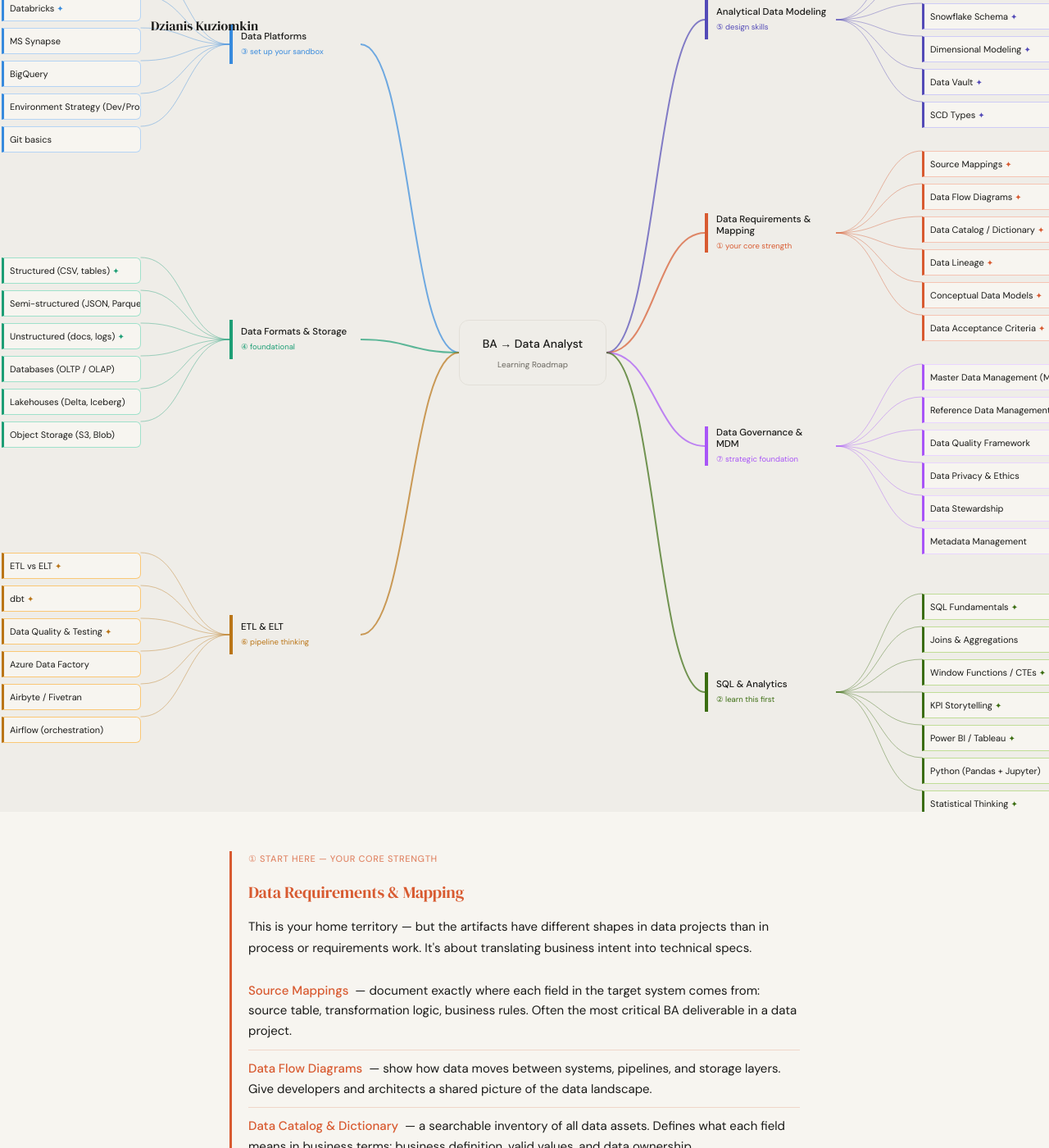
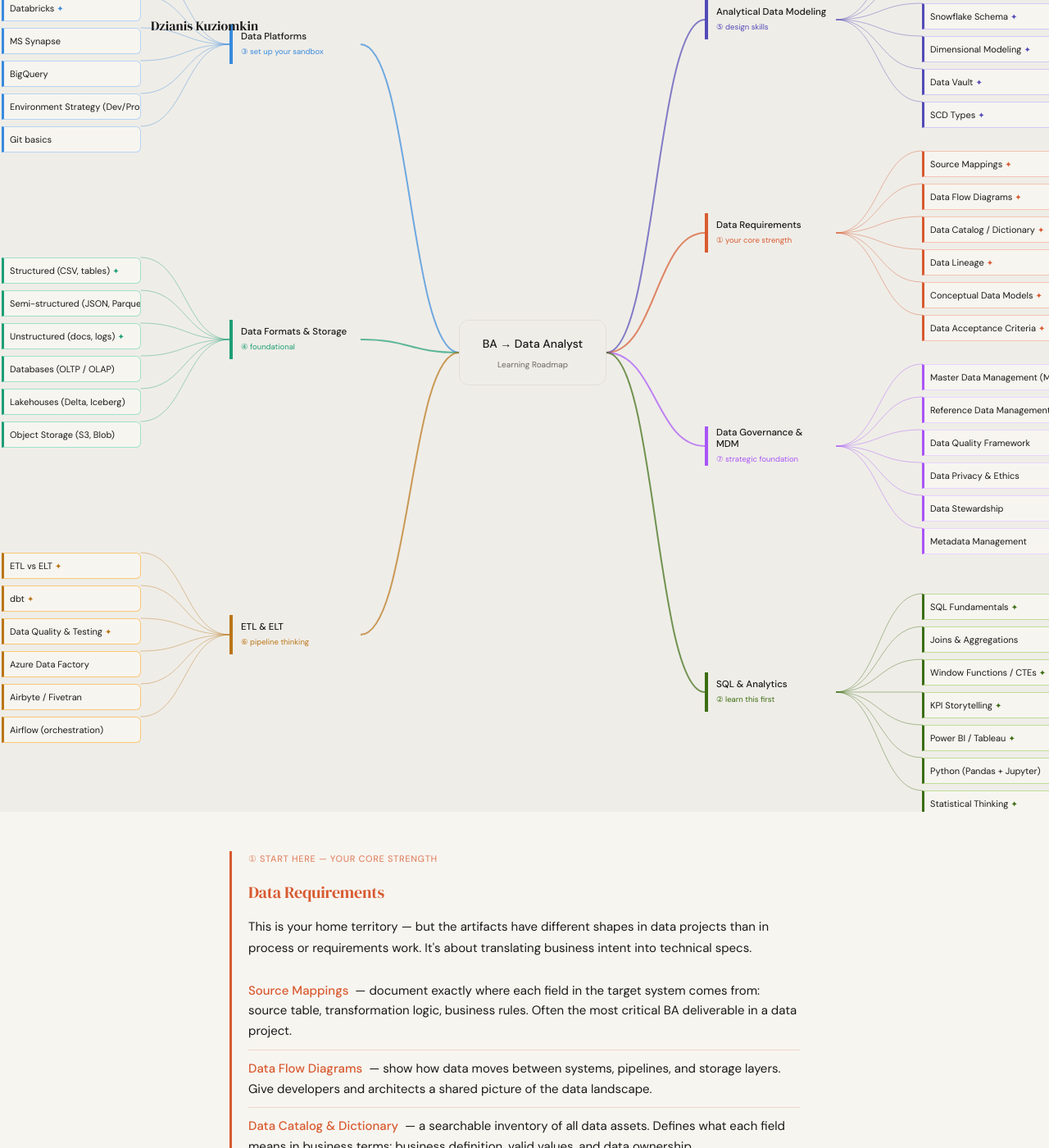
Before and after one commit to Kuziomkin/dzianiskuziomkin_landing, a Jekyll site: the page ba-to-data.html, which Jekyll copies as it is, in a window 1280 px wide and 1400 px high, scrolled down 406 px. Shown: the whole window at 82% size. Built offline with Jekyll 4.4.1, drawn with Linux system fonts in a browser that asks for light colours.

Commit message:
Adjusted diagram

```diff
--- a/ba-to-data.html
+++ b/ba-to-data.html
@@ -273,7 +273,8 @@
         <div class="guide-header">
             <a href="/" class="back-link">← Back</a>
             <h1>From Business Analyst to Business Data Analyst: Skills Roadmap</h1>
-            <p>Seven areas Business Analysts need to cover to transition into data analysis roles, organized by suggested
+            <p>Seven areas Business Analysts need to cover to transition into data analysis roles, organized by
+                suggested
                 learning priority. ✦ marks items added beyond the core list.</p>
         </div>
 
@@ -370,7 +371,7 @@
 
                 <!-- Data Requirements & Mapping -->
                 <div class="mn" style="left:860px;top:380px;border-left:4px solid #D85A30;">
-                    <span class="mn-t">Data Requirements &amp; Mapping</span>
+                    <span class="mn-t">Data Requirements</span>
                     <span class="mn-b" style="color:#D85A30;">① your core strength</span>
                 </div>
                 <div class="sn" style="left:1125px;top:304px;border:0.5px solid #F5C4B3;border-left:3px solid #D85A30;">
@@ -417,11 +418,14 @@
                     Window Functions / CTEs<span class="sp" style="color:#3B6D11;">✦</span></div>
                 <div class="sn" style="left:1125px;top:964px;border:0.5px solid #C0DD97;border-left:3px solid #3B6D11;">
                     KPI Storytelling<span class="sp" style="color:#3B6D11;">✦</span></div>
-                <div class="sn" style="left:1125px;top:1004px;border:0.5px solid #C0DD97;border-left:3px solid #3B6D11;">
+                <div class="sn"
+                    style="left:1125px;top:1004px;border:0.5px solid #C0DD97;border-left:3px solid #3B6D11;">
                     Power BI / Tableau<span class="sp" style="color:#3B6D11;">✦</span></div>
-                <div class="sn" style="left:1125px;top:1044px;border:0.5px solid #C0DD97;border-left:3px solid #3B6D11;">
+                <div class="sn"
+                    style="left:1125px;top:1044px;border:0.5px solid #C0DD97;border-left:3px solid #3B6D11;">
                     Python (Pandas + Jupyter)</div>
-                <div class="sn" style="left:1125px;top:1084px;border:0.5px solid #C0DD97;border-left:3px solid #3B6D11;">
+                <div class="sn"
+                    style="left:1125px;top:1084px;border:0.5px solid #C0DD97;border-left:3px solid #3B6D11;">
                     Statistical Thinking<span class="sp" style="color:#3B6D11;">✦</span></div>
 
             </div>
@@ -429,7 +433,7 @@
 
         <div class="branch-section" style="--branch-color: #D85A30;">
             <span class="branch-priority">① Start here — your core strength</span>
-            <h2>Data Requirements &amp; Mapping</h2>
+            <h2>Data Requirements</h2>
             <p>This is your home territory — but the artifacts have different shapes in data projects than in process or
                 requirements work. It's about translating business intent into technical specs.</p>
             <ul>
@@ -494,7 +498,8 @@
             <h2>Data Formats &amp; Storage</h2>
             <p>Before you can work with data, you need to understand what shape it comes in and where it lives.</p>
             <ul>
-                <li><strong>Structured vs. Semi-structured</strong> — moving beyond CSVs to JSON and Parquet. JSON is what
+                <li><strong>Structured vs. Semi-structured</strong> — moving beyond CSVs to JSON and Parquet. JSON is
+                    what
                     APIs return; Parquet is what modern warehouses use for speed.</li>
                 <li><strong>Databases (OLTP / OLAP)</strong> — OLTP handles live operational data; OLAP is optimized for
                     historical analytics. Understanding this helps you ask the right questions about data sources.</li>
```
